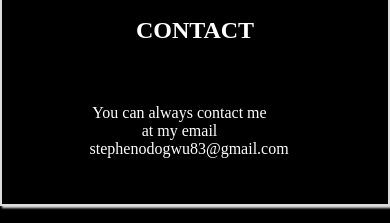
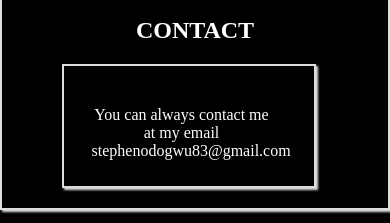
Before and after one commit to Stevepurpose/The-portfolio, a plain HTML site: page docs/show.html in a window 390 px wide. Shown: the part 4350-4573 px from the top of the page. Drawn offline with Linux system fonts and the light colour scheme.

Commit message:
some links changed

```diff
--- a/docs/show.css
+++ b/docs/show.css
@@ -354,7 +354,9 @@ header{
         margin-left: -430px;
         width: 250px;
         text-align: center;
-
+        background-color:black;
+        border: 2px solid gainsboro;
+        box-shadow: 2px 2px 2px gainsboro;
 
 
     }
--- a/docs/show.html
+++ b/docs/show.html
@@ -122,8 +122,8 @@
                 </div>
                 <div id="secD-two">
               <p id="read"> An application that tackles mathematical issues.Was inspired by Horner's algorithm while I was studying discrete maths.Good one for mathematicians<br/><span>STACK USED:JS,CSS,HTML</span></p>
-            <br><button   class="but2"><a href="https://github.com/Stevepurpose/polynomial-calculator"><i class="fab fa-github" style="font-size: 30px; color: purple;"></i></a></button>
-            <button   class="but2"><a href="https://stevepurpose.github.io/polynomial-calculator/"><i class="fas fa-globe" style="font-size: 30px; color: purple;"></i></a></button>
+            <br><button   class="but2"><a href="https://github.com/Stevepurpose/polynomial-Evaluate"><i class="fab fa-github" style="font-size: 30px; color: purple;"></i></a></button>
+            <button   class="but2"><a href="https://stevepurpose.github.io/polynomial-Evaluate/"><i class="fas fa-globe" style="font-size: 30px; color: purple;"></i></a></button>
             </div>
 
             </section>
@@ -153,7 +153,7 @@
             <div id="contact">
                 <h2 id="details"> <strong>CONTACT</strong></h2>
                 <div id="contactdetails">
-             <p id="condet">  You can always contact me at my email <br>stephenodogwu83@gmail.com </p>
+             <p id="condet">You can always contact me at my email <br>stephenodogwu83@gmail.com </p>
             </div>
             </div>
 
```
